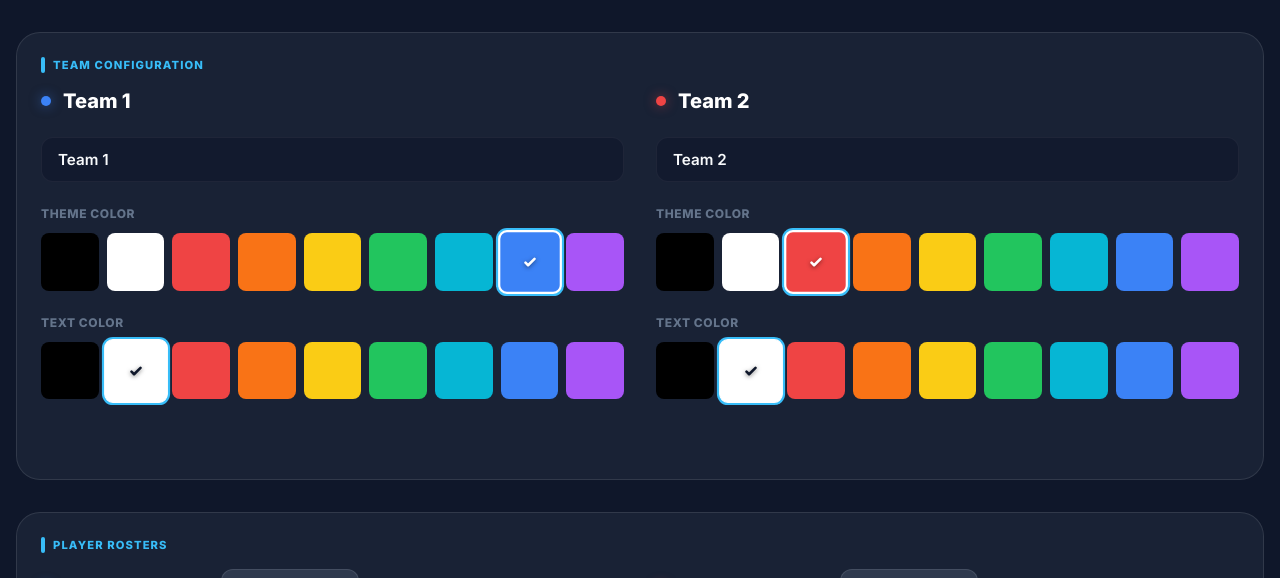
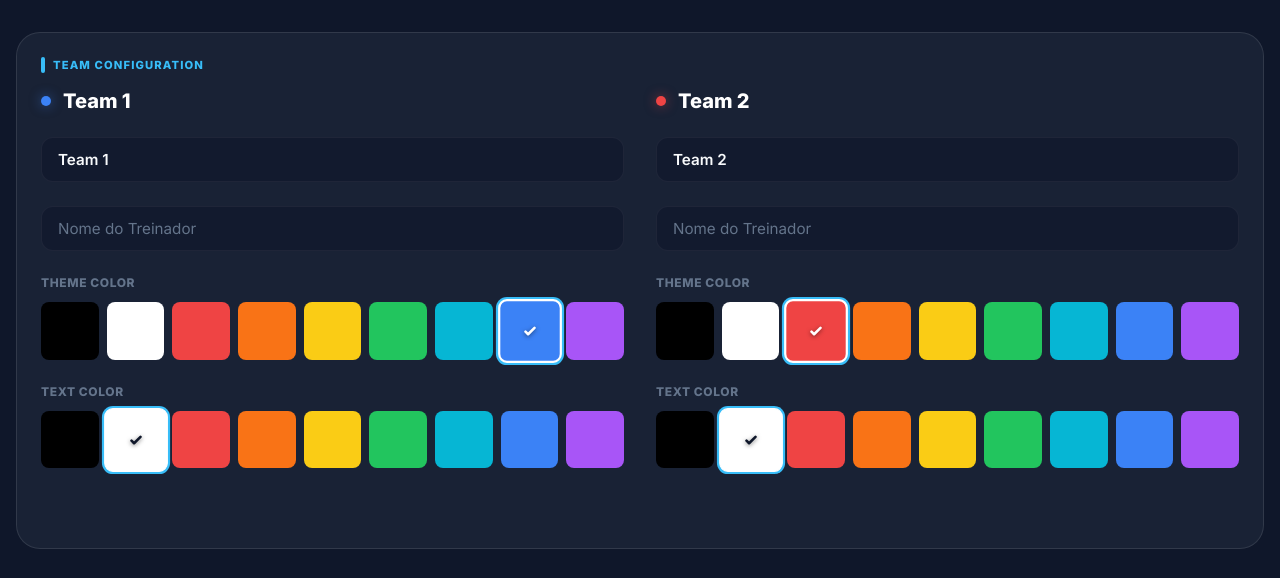
Before and after one commit to alayshoo/OBS-Football-Graphics-System, a Flask app: page /setup in a window 1280 px wide. Shown: the part 107-685 px from the top of the page. Run offline with Flask 3, Linux system fonts and the light colour scheme; data that the repository does not hold is empty.

Commit message:
v0.7.1 - Added Manager Field

```diff
--- a/app.py
+++ b/app.py
@@ -12,7 +12,7 @@ import json
 import csv
 from collections import deque
 
-app_version = "0.7.0"
+app_version = "0.7.1"
 
 # Shared global state
 game_state = {
@@ -34,6 +34,8 @@ game_state = {
 settings_state = {
     'team1_name': 'Team 1',
     'team2_name': 'Team 2',
+    'team1_manager': '',
+    'team2_manager': '',
     'team1_bg': 'Blue',
     'team1_text': 'White',
     'team2_bg': 'Red',
@@ -64,6 +66,8 @@ def load_settings():
     default = {
         'team1_name': 'Team 1',
         'team2_name': 'Team 2',
+        'team1_manager': '',
+        'team2_manager': '',
         'team1_bg': 'Blue',
         'team1_text': 'White',
         'team2_bg': 'Red',
@@ -150,6 +154,8 @@ def save_setup_data():
     settings = {
         'team1_name': data.get('team1_name', 'Team 1'),
         'team2_name': data.get('team2_name', 'Team 2'),
+        'team1_manager': data.get('team1_manager', ''),
+        'team2_manager': data.get('team2_manager', ''),
         'team1_bg': data.get('team1_bg', 'Blue'),
         'team1_text': data.get('team1_text', 'White'),
         'team2_bg': data.get('team2_bg', 'Red'),
@@ -202,6 +208,8 @@ def update_state():
     fields = [
         'team1_name',
         'team2_name',
+        'team1_manager',
+        'team2_manager',
         'team1_score',
         'team2_score',
         'team1_bg',
--- a/templates/setup.html
+++ b/templates/setup.html
@@ -227,7 +227,11 @@
                     </div>
 
                     <div style="margin-bottom: 1.5rem;">
-                        <input type="text" id="t1-name" placeholder="Team 1 Name" class="input-field">
+                        <input type="text" id="t1-name" placeholder="Nome Equipa 1" class="input-field">
+                    </div>
+
+                    <div style="margin-bottom: 1.5rem;">
+                        <input type="text" id="t1-manager" placeholder="Nome do Treinador" class="input-field">
                     </div>
 
                     <div class="color-section">
@@ -249,7 +253,11 @@
                     </div>
 
                     <div style="margin-bottom: 1.5rem;">
-                        <input type="text" id="t2-name" placeholder="Team 2 Name" class="input-field">
+                        <input type="text" id="t2-name" placeholder="Nome Equipa 2" class="input-field">
+                    </div>
+
+                    <div style="margin-bottom: 1.5rem;">
+                        <input type="text" id="t2-manager" placeholder="Nome do Treinador" class="input-field">
                     </div>
 
                     <div class="color-section">
@@ -409,6 +417,8 @@
         let currentSettings = {
             team1_name: 'Team 1',
             team2_name: 'Team 2',
+            team1_manager: '',
+            team2_manager: '',
             team1_bg: 'Blue',
             team1_text: 'White',
             team2_bg: 'Red',
@@ -474,6 +484,8 @@
                 currentSettings = {
                     team1_name: data.team1_name || 'Team 1',
                     team2_name: data.team2_name || 'Team 2',
+                    team1_manager: data.team1_manager || '',
+                    team2_manager: data.team2_manager || '',
                     team1_bg: data.team1_bg || 'Blue',
                     team1_text: data.team1_text || 'White',
                     team2_bg: data.team2_bg || 'Red',
@@ -491,6 +503,9 @@
 
                 document.getElementById('t1-name').value = currentSettings.team1_name;
                 document.getElementById('t2-name').value = currentSettings.team2_name;
+
+                document.getElementById('t1-manager').value = currentSettings.team1_manager;
+                document.getElementById('t2-manager').value = currentSettings.team2_manager;
 
                 document.getElementById('team1RosterTitle').textContent =
                     `${currentSettings.team1_name} Players`;
@@ -731,6 +746,8 @@
 
             currentSettings.team1_name = document.getElementById('t1-name').value;
             currentSettings.team2_name = document.getElementById('t2-name').value;
+            currentSettings.team1_manager = document.getElementById('t1-manager').value;
+            currentSettings.team2_manager = document.getElementById('t2-manager').value;
 
             try {
                 const response = await fetch('/setup/data', {
```
